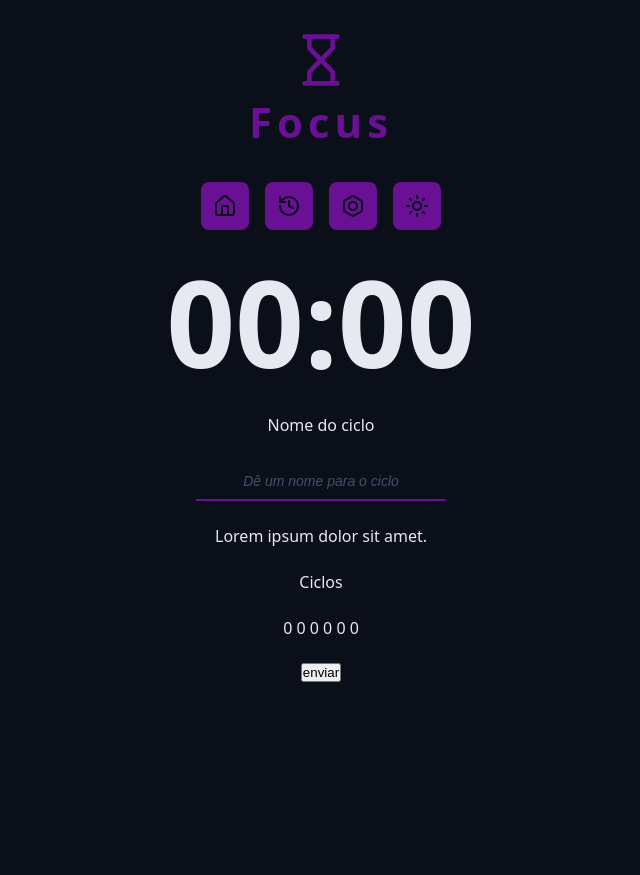
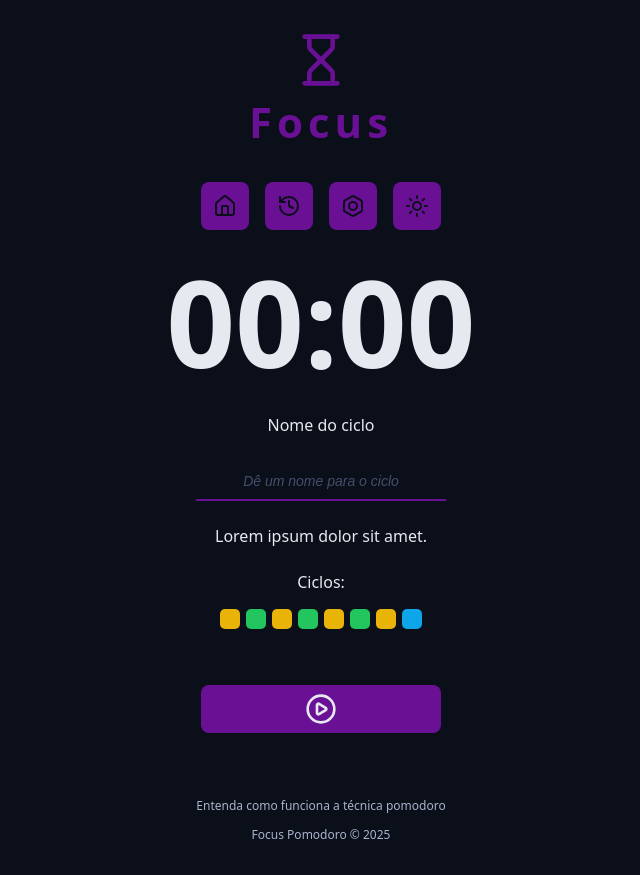
Before and after one commit to Feliope/focus-pomodoro, a React (Vite) app: page / in a window 1280 px wide. Shown: the whole page, without its empty margins (319-959 px from the left). Before the commit the page ends 800 px from the top, so only its background shows below. Built offline with nearby package versions, Linux system fonts and the light colour scheme.

Commit message:
Adição dos componentes no App

```diff
--- a/src/App.tsx
+++ b/src/App.tsx
@@ -6,6 +6,10 @@ import './styles/theme.css';
 import './styles/global.css';
 import { CountDown } from './components/CountDown';
 import { Input } from './components/Input';
+import { Cycles } from './components/Cycles';
+import { Button } from './components/Button';
+import { PlayCircleIcon, StopCircleIcon } from 'lucide-react';
+import { Footer } from './components/Footer';
 
 
 export function App() {
@@ -39,14 +43,20 @@ export function App() {
           </div>
 
           <div className="formRow">
-            <p>Ciclos</p>
-            <p>0 0 0 0 0 0</p>
+            <Cycles />
           </div>
 
           <div className="formRow">
-            <button>enviar</button>
+            <Button
+              icon={<PlayCircleIcon />}
+              color='play'
+            />
           </div>
         </form>
+      </Container>
+
+      <Container>
+        <Footer/>
       </Container>
     </>
   )
```
